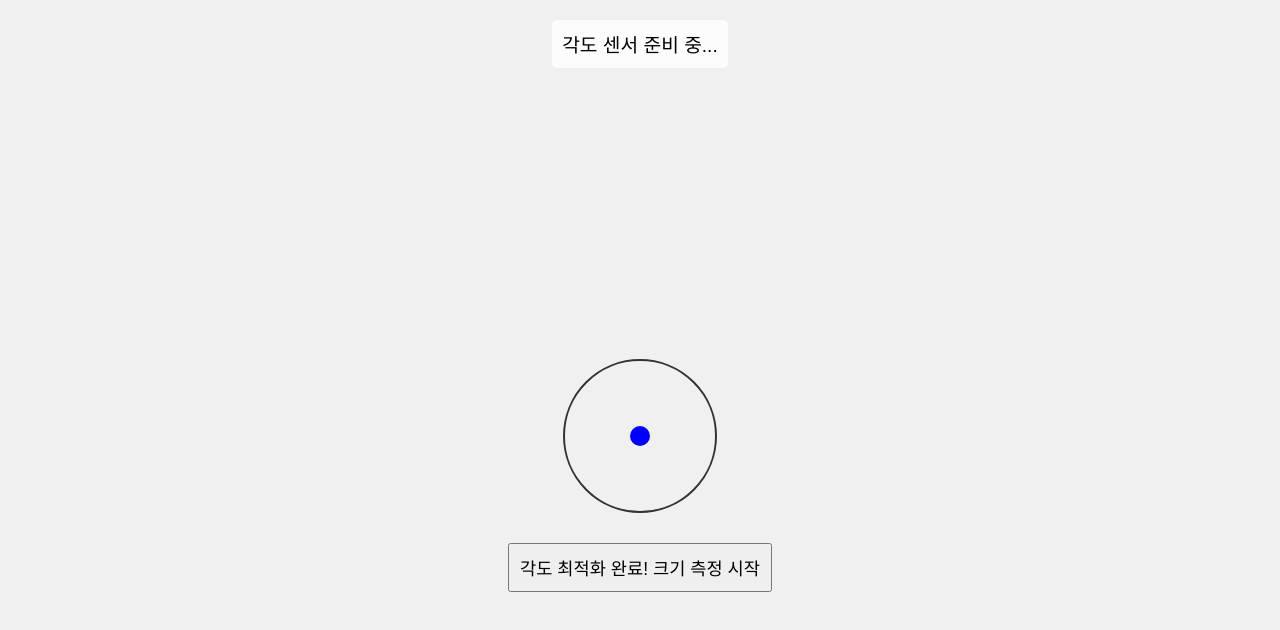
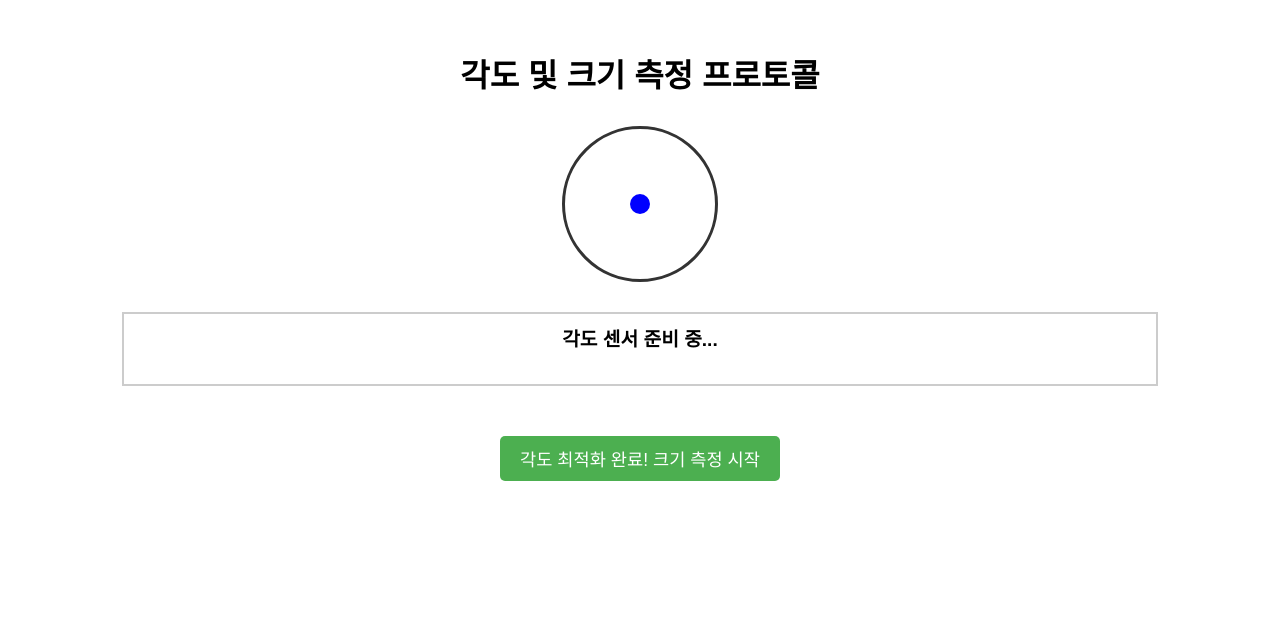
Before and after one commit to sihoonan123/angle-protocol-g20, a plain HTML site: page index.html in a window 1280 px wide. Drawn offline with Linux system fonts and the light colour scheme.

Commit message:
Update index.html

```diff
--- a/index.html
+++ b/index.html
@@ -3,19 +3,60 @@
 <head>
     <meta charset="UTF-8">
     <meta name="viewport" content="width=device-width, initial-scale=1.0">
-    <title>M_Environment Angle Protocol</title>
-    <link rel="stylesheet" href="style.css">
+    <title>M_Environment Protocol Prototype</title>
+    <style>
+        body { font-family: Arial, sans-serif; text-align: center; margin-top: 50px; }
+        #feedback {
+            font-size: 1.2em;
+            font-weight: bold;
+            margin: 20px auto;
+            padding: 10px;
+            border: 2px solid #ccc;
+            width: 80%;
+            min-height: 50px;
+        }
+        #measureButton {
+            margin-top: 30px;
+            padding: 10px 20px;
+            font-size: 1.1em;
+            background-color: #4CAF50;
+            color: white;
+            border: none;
+            border-radius: 5px;
+            cursor: pointer;
+        }
+        /* 레벨 미터 UI (선택 사항이지만 안전성 위해 포함) */
+        #levelMeter {
+            width: 150px; height: 150px;
+            border: 3px solid #333;
+            border-radius: 50%;
+            margin: 30px auto;
+            position: relative;
+        }
+        #levelMeterDot {
+            width: 20px; height: 20px;
+            background-color: blue;
+            border-radius: 50%;
+            position: absolute;
+            top: 50%; left: 50%;
+            transform: translate(-50%, -50%);
+            transition: transform 0.1s;
+        }
+    </style>
 </head>
 <body>
 
+    <h1>각도 및 크기 측정 프로토콜</h1>
+
+    <div id="levelMeter">
+        <div id="levelMeterDot"></div>
+    </div>
+
     <div id="feedback">각도 센서 준비 중...</div>
 
-    <div id="levelMeterContainer">
-        <div id="levelMeterDot"></div>
-    </div>
-    <button id="measureButton" style="margin-top: 30px; padding: 10px; font-size: 1.1em; display: block;">
-        각도 최적화 완료! 크기 측정 시작
-    </button>
+    <button id="measureButton">각도 최적화 완료! 크기 측정 시작</button>
+
     <script src="script.js"></script>
+
 </body>
 </html>
```
